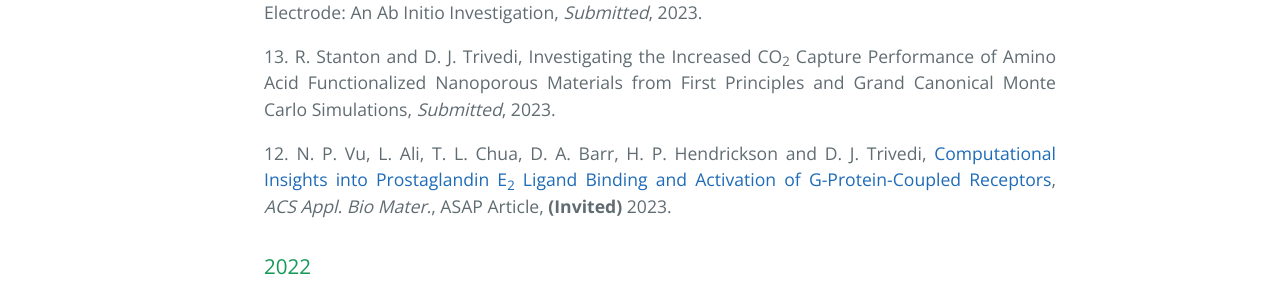
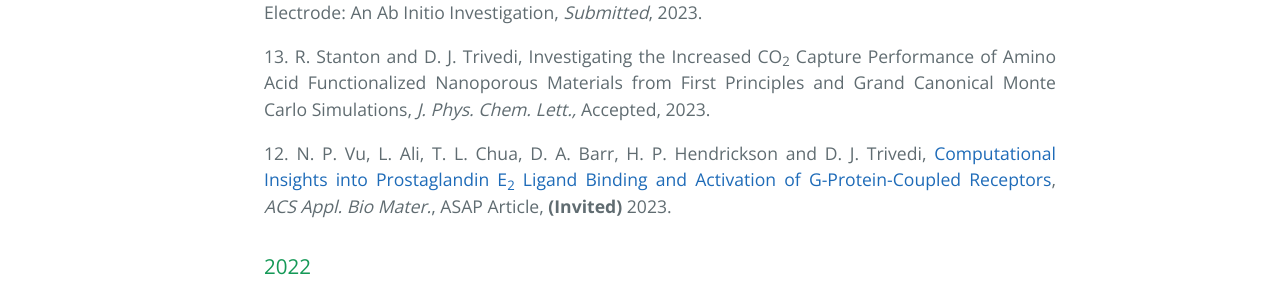
Before and after one commit to dharatrivedi/dharatrivedi.github.io, a Jekyll site: the page built from publication.html, in a window 1280 px wide. Shown: the part 609-901 px from the top of the page. Built offline with Jekyll 4.4.1, drawn with Linux system fonts in a browser that asks for light colours.

Commit message:
Update publication.html

```diff
--- a/publication.html
+++ b/publication.html
@@ -10,7 +10,7 @@ title: {{ site.name }}
     <h3>2023</h3>
      14. H. Kolavada, D. J. Trivedi, P. N. Gajjar, and S. K. Gupta, Influence of Vacancy and Adsorption of Transition Metal on Performance of Single Layer of Boron Pnictides as a Supercapacitor Electrode: An Ab Initio Investigation, <i> Submitted</i>, 2023.
           <p> </p>
-     13. R. Stanton and D. J. Trivedi, Investigating the Increased CO<sub>2</sub> Capture Performance of Amino Acid Functionalized Nanoporous Materials from First Principles and Grand Canonical Monte Carlo Simulations, <i> Submitted</i>, 2023.
+     13. R. Stanton and D. J. Trivedi, Investigating the Increased CO<sub>2</sub> Capture Performance of Amino Acid Functionalized Nanoporous Materials from First Principles and Grand Canonical Monte Carlo Simulations, <i> J. Phys. Chem. Lett.,</i> Accepted, 2023.
           <p> </p>
      12. N. P. Vu, L. Ali, T. L. Chua, D. A. Barr, H. P. Hendrickson and D. J. Trivedi, <a href="https://pubs.acs.org/doi/10.1021/acsabm.2c01049">Computational Insights into Prostaglandin E<sub>2</sub> Ligand Binding and Activation of G-Protein-Coupled Receptors</a>, <i> ACS Appl. Bio Mater.</i>, ASAP Article,<b> (Invited)</b> 2023.
           <p> </p>
```
